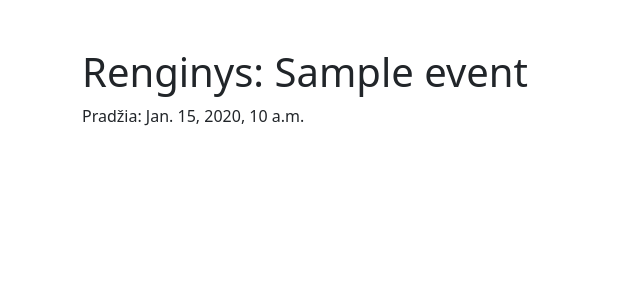
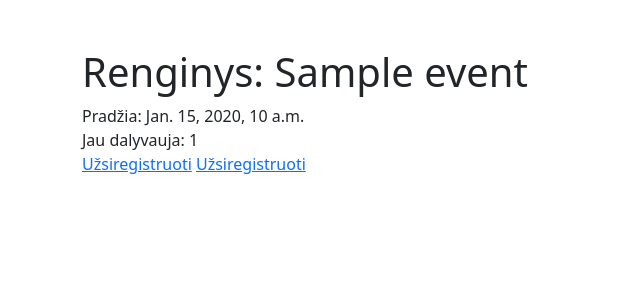
Before and after one commit to aivaraskriksciunas/conference_app_0602, a Django app: page /events/1/ in a window 1280 px wide. Shown: the part 56-356 px from the top of the page, without its empty margins (0-640 px from the left). Run offline with Django 4.2, Linux system fonts and the light colour scheme; tables that the repository leaves empty hold one stand-in row (values such as "Sample post").

Commit message:
Update visitor count

```diff
--- a/conference_app/events/templates/events/event_detail.html
+++ b/conference_app/events/templates/events/event_detail.html
@@ -8,4 +8,8 @@
   <h1>Renginys: {{ renginys.title }}</h1>
 
   <div>Pradžia: {{ renginys.date }}</div>
+  <div>Jau dalyvauja: {{ renginys.visitors }}</div>
+
+  <a href="/events/register/{{ renginys.id }}">Užsiregistruoti</a>
+  <a href="{% url 'register-visitor' renginys.id %}">Užsiregistruoti</a>
 {% endblock %}
--- a/conference_app/events/urls.py
+++ b/conference_app/events/urls.py
@@ -7,5 +7,5 @@ from events.views import (
 urlpatterns = [
     # /events/2/
     path( '<int:pk>/', EventDetailView.as_view() ),
-    path( 'register/<int:renginio_id>/', register_visitor ),
+    path( 'register/<int:renginio_id>/', register_visitor, name = "register-visitor" ),
 ]
--- a/conference_app/events/views.py
+++ b/conference_app/events/views.py
@@ -1,5 +1,5 @@
 from django.http import HttpResponse
-from django.shortcuts import render, get_object_or_404
+from django.shortcuts import render, redirect, get_object_or_404
 from django.views.generic import DetailView
 from events.models import Event
 
@@ -13,4 +13,4 @@ def register_visitor( request, renginio_id ):
     event.visitors += 1
     event.save() # UPDATE events SET visitors = 2 WHERE id = 1
 
-    return HttpResponse( event.title )
+    return redirect( f"/events/{renginio_id}" )
```
